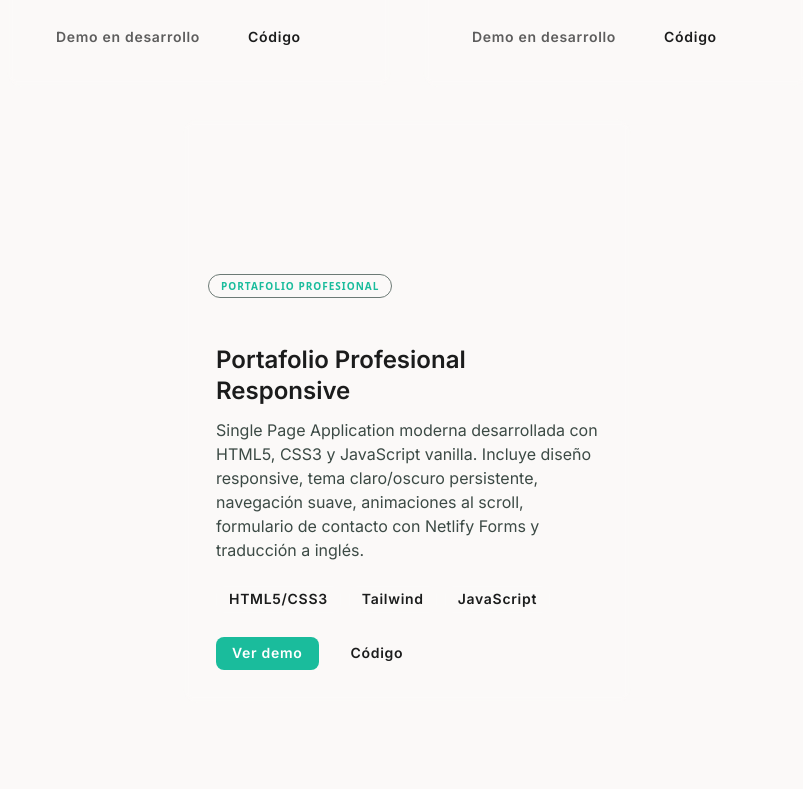
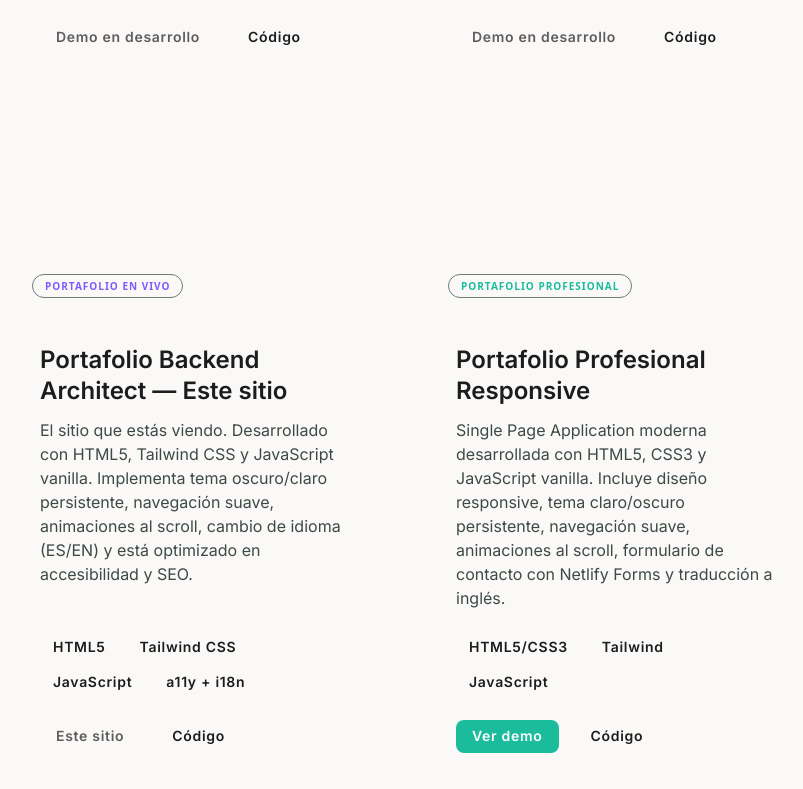
Before and after one commit to Christianrvdv/christianrvdv, a website: page index.html in a window 1280 px wide. Shown: the part 6375-7164 px from the top of the page, without its empty margins (385-1188 px from the left). Drawn offline with nearby package versions, Linux system fonts and the light colour scheme.

Commit message:
feat(portfolio): añadir tarjeta del proyecto 'Este sitio' para el portafolio actual
- Nueva tarjeta que describe el portafolio actual con sus tecnologías
- Botón 'Este sitio' deshabilitado, enlace al código del repositorio
- Claves i18n para ES/EN añadidas en script.js

```diff
--- a/index.html
+++ b/index.html
@@ -682,9 +682,48 @@
                         </div>
                     </div>
 
+                    <!-- Este sitio (portafolio actual) -->
+                    <div class="group rounded-2xl overflow-hidden bg-surface-container/60 dark:bg-surface-container/60 border border-white/10 dark:border-white/5 flex flex-col h-full bento-card backdrop-blur-sm">
+                        <div class="h-48 relative overflow-hidden bg-gradient-to-br from-accent/20 to-surface-dim/20"
+                             aria-hidden="true">
+                            <div class="absolute inset-0 bg-gradient-to-t from-surface-container/80 to-transparent"></div>
+                            <div class="absolute bottom-4 left-6">
+            <span class="bg-accent/10 text-accent px-3 py-1 rounded-full text-[10px] font-bold uppercase tracking-widest border border-accent/20"
+                  data-i18n="projects.current_site.type">Portafolio en vivo</span>
+                            </div>
+                        </div>
+                        <div class="p-8 flex flex-col flex-1">
+                            <h3 class="font-headline-md text-headline-md mb-3" data-i18n="projects.current_site.title">
+                                Portafolio Backend Architect — Este sitio</h3>
+                            <p class="text-on-surface-variant font-body-md mb-6 flex-1"
+                               data-i18n="projects.current_site.description">
+                                El sitio que estás viendo. Desarrollado con HTML5, Tailwind CSS y JavaScript vanilla.
+                                Implementa tema oscuro/claro persistente, navegación suave, animaciones al scroll,
+                                cambio de idioma (ES/EN) y está optimizado en accesibilidad y SEO.
+                            </p>
+                            <div class="flex flex-wrap gap-2 mb-6">
+                                <span class="bg-white/5 dark:bg-white/5 px-3 py-1 rounded-lg text-label-sm font-label-sm border border-white/10 dark:border-white/5">HTML5</span>
+                                <span class="bg-white/5 dark:bg-white/5 px-3 py-1 rounded-lg text-label-sm font-label-sm border border-white/10 dark:border-white/5">Tailwind CSS</span>
+                                <span class="bg-white/5 dark:bg-white/5 px-3 py-1 rounded-lg text-label-sm font-label-sm border border-white/10 dark:border-white/5">JavaScript</span>
+                                <span class="bg-white/5 dark:bg-white/5 px-3 py-1 rounded-lg text-label-sm font-label-sm border border-white/10 dark:border-white/5">a11y + i18n</span>
+                            </div>
+                            <div class="flex gap-4">
+                                <!-- Indicador de "Este sitio" deshabilitado -->
+                                <span class="bg-primary/50 text-on-primary/70 px-4 py-2 rounded-lg text-label-sm font-label-sm flex items-center gap-2 cursor-not-allowed opacity-70"
+                                      aria-disabled="true" data-i18n="projects.current_site.this_site">Este sitio</span>
+                                <!-- Código (repositorio correcto) -->
+                                <a href="https://github.com/Christianrvdv/christianrvdv" target="_blank"
+                                   rel="noopener noreferrer"
+                                   class="text-on-surface hover:text-primary px-4 py-2 rounded-lg text-label-sm font-label-sm flex items-center gap-2 transition-colors"
+                                   data-i18n="projects.code">Código</a>
+                            </div>
+                        </div>
+                    </div>
+
                     <!-- Portafolio profesional -->
-                    <div class="group rounded-2xl overflow-hidden bg-surface-container/60 dark:bg-surface-container/60 border border-white/10 dark:border-white/5 flex flex-col h-full bento-card backdrop-blur-sm md:col-span-2 max-w-md mx-auto w-full">
-                        <div class="h-48 relative overflow-hidden bg-gradient-to-br from-primary/20 to-surface-dim/20" aria-hidden="true">
+                    <div class="group rounded-2xl overflow-hidden bg-surface-container/60 dark:bg-surface-container/60 border border-white/10 dark:border-white/5 flex flex-col h-full bento-card backdrop-blur-sm">
+                        <div class="h-48 relative overflow-hidden bg-gradient-to-br from-primary/20 to-surface-dim/20"
+                             aria-hidden="true">
                             <div class="absolute inset-0 bg-gradient-to-t from-surface-container/80 to-transparent"></div>
                             <div class="absolute bottom-4 left-6">
             <span class="bg-primary/10 text-primary px-3 py-1 rounded-full text-[10px] font-bold uppercase tracking-widest border border-primary/20"
@@ -695,7 +734,10 @@
                             <h3 class="font-headline-md text-headline-md mb-3" data-i18n="projects.portfolio.title">
                                 Portafolio Profesional Responsive</h3>
                             <p class="text-on-surface-variant font-body-md mb-6 flex-1"
-                               data-i18n="projects.portfolio.description">Single Page Application moderna desarrollada con HTML5, CSS3 y JavaScript vanilla. Incluye diseño responsive, tema claro/oscuro persistente, navegación suave, animaciones al scroll, formulario de contacto con Netlify Forms y traducción a inglés.</p>
+                               data-i18n="projects.portfolio.description">Single Page Application moderna desarrollada
+                                con HTML5, CSS3 y JavaScript vanilla. Incluye diseño responsive, tema claro/oscuro
+                                persistente, navegación suave, animaciones al scroll, formulario de contacto con Netlify
+                                Forms y traducción a inglés.</p>
                             <div class="flex flex-wrap gap-2 mb-6">
                                 <span class="bg-white/5 dark:bg-white/5 px-3 py-1 rounded-lg text-label-sm font-label-sm border border-white/10 dark:border-white/5">HTML5/CSS3</span>
                                 <span class="bg-white/5 dark:bg-white/5 px-3 py-1 rounded-lg text-label-sm font-label-sm border border-white/10 dark:border-white/5">Tailwind</span>
@@ -703,16 +745,19 @@
                             </div>
                             <div class="flex gap-4">
                                 <!-- Enlace a la demo en vivo -->
-                                <a href="https://christianrvdv.github.io/portafolio_christian/" target="_blank" rel="noopener noreferrer"
+                                <a href="https://christianrvdv.github.io/portafolio_christian/" target="_blank"
+                                   rel="noopener noreferrer"
                                    class="bg-primary text-on-primary px-4 py-2 rounded-lg text-label-sm font-label-sm flex items-center gap-2"
                                    data-i18n="projects.demo_portfolio">Ver demo</a>
                                 <!-- Enlace al código -->
-                                <a href="https://github.com/Christianrvdv/portafolio_christian" target="_blank" rel="noopener noreferrer"
+                                <a href="https://github.com/Christianrvdv/portafolio_christian" target="_blank"
+                                   rel="noopener noreferrer"
                                    class="text-on-surface hover:text-primary px-4 py-2 rounded-lg text-label-sm font-label-sm flex items-center gap-2 transition-colors"
                                    data-i18n="projects.code">Código</a>
                             </div>
                         </div>
                     </div>
+
                 </div>
             </section>
         </div>
--- a/script.js
+++ b/script.js
@@ -113,6 +113,11 @@ const translations = {
         "projects.demo_portfolio": "Ver demo",
         "projects.code": "Código",
 
+        "projects.current_site.type": "Portafolio en vivo",
+        "projects.current_site.title": "Portafolio Backend Architect — Este sitio",
+        "projects.current_site.description": "El sitio que estás viendo. Desarrollado con HTML5, Tailwind CSS y JavaScript vanilla. Implementa tema oscuro/claro persistente, navegación suave, animaciones al scroll, cambio de idioma (ES/EN) y está optimizado en accesibilidad y SEO.",
+        "projects.current_site.this_site": "Este sitio",
+
         "skills.title": "Habilidades Técnicas",
         "skills.languages.title": "Lenguajes",
         "skills.languages.desc": "Dominio en los siguientes lenguajes de programación para desarrollo backend y sistemas.",
@@ -208,6 +213,11 @@ const translations = {
         "projects.demo": "Demo in development",
         "projects.demo_portfolio": "View demo",
         "projects.code": "Code",
+
+        "projects.current_site.type": "Live Portfolio",
+        "projects.current_site.title": "Backend Architect Portfolio — This site",
+        "projects.current_site.description": "The site you're viewing. Built with HTML5, Tailwind CSS and vanilla JavaScript. Features persistent dark/light theme, smooth scrolling, scroll animations, language switch (EN/ES) and is optimized for accessibility and SEO.",
+        "projects.current_site.this_site": "This site",
 
         "skills.title": "Technical Skills",
         "skills.languages.title": "Languages",
```
